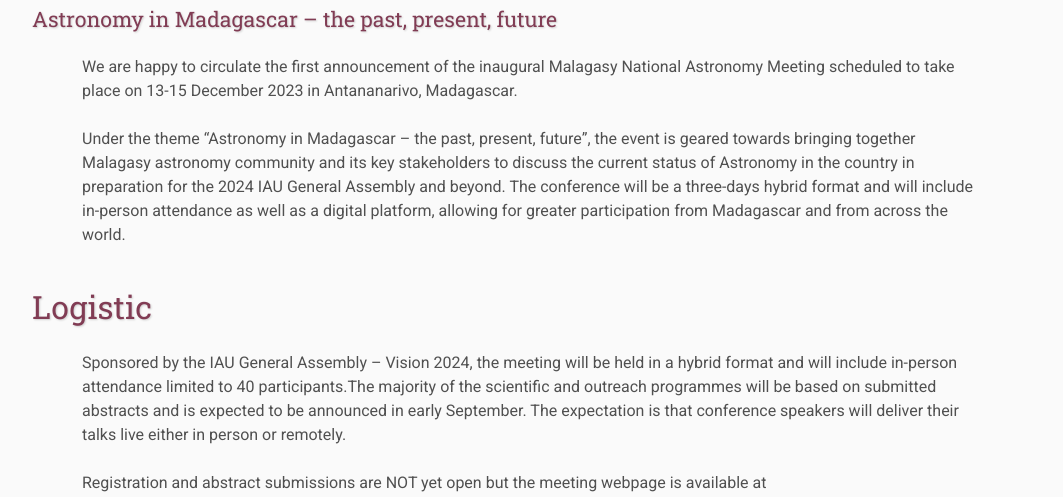
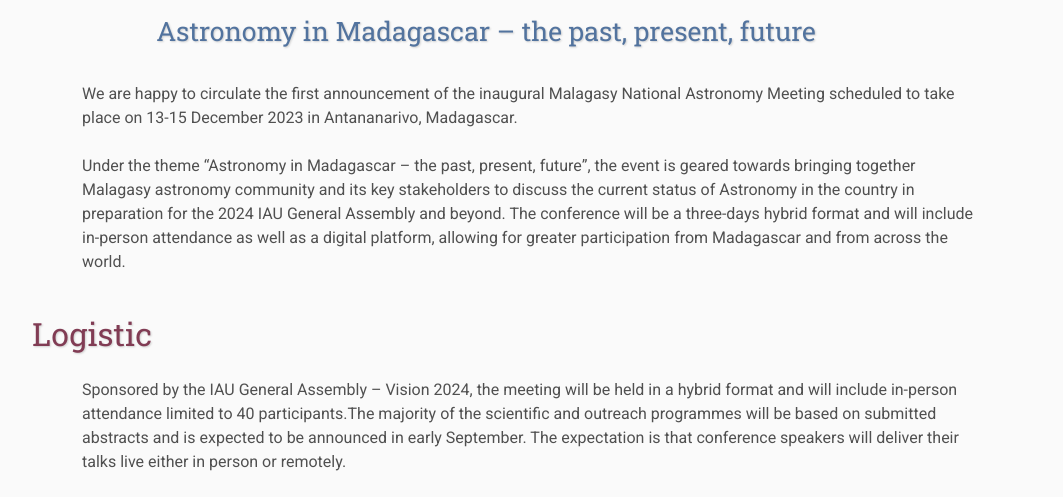
Before and after one commit to AstronomyMadagascar/AstronomyMadagascar.github.io, a plain HTML site: page index.html in a window 1280 px wide. Shown: the part 603-1100 px from the top of the page, without its empty margins (108-1171 px from the left). Drawn offline with Linux system fonts and the light colour scheme.

Commit message:
Update index.html

```diff
--- a/index.html
+++ b/index.html
@@ -46,7 +46,7 @@
 
     <h2>First announcement</h2>
 
-    <h4>Astronomy in Madagascar – the past, present, future</h4>
+    <h4 class="titleconf">Astronomy in Madagascar – the past, present, future</h4>
 
 <!--    <p>-->
 <!--        Dear Colleagues,-->
```
